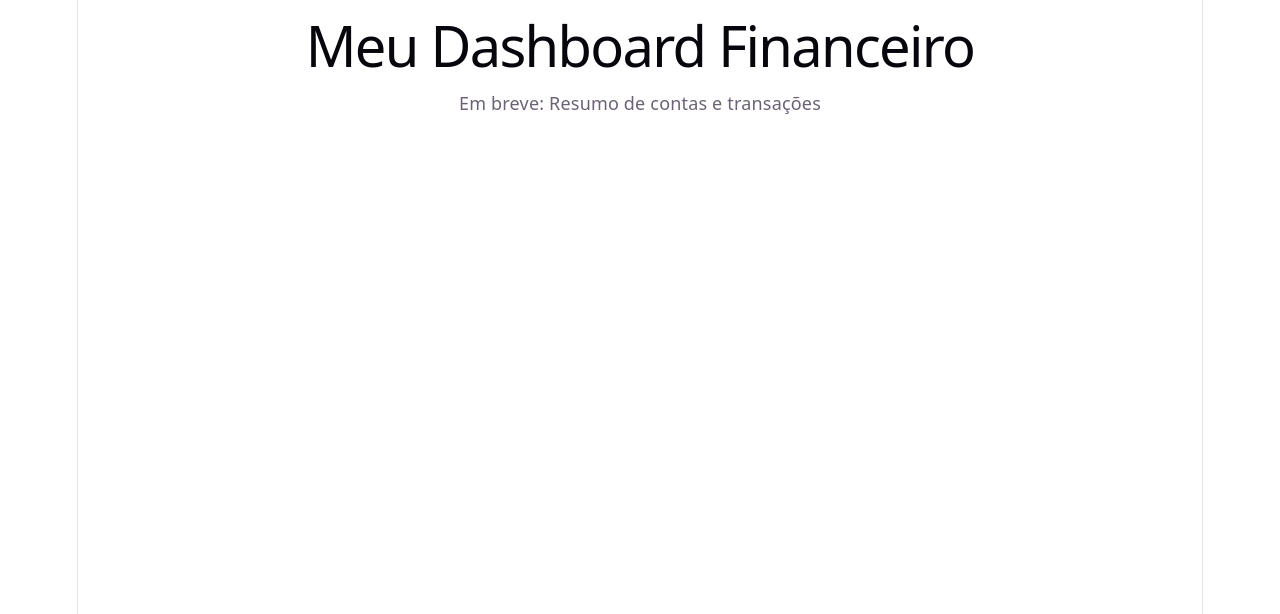
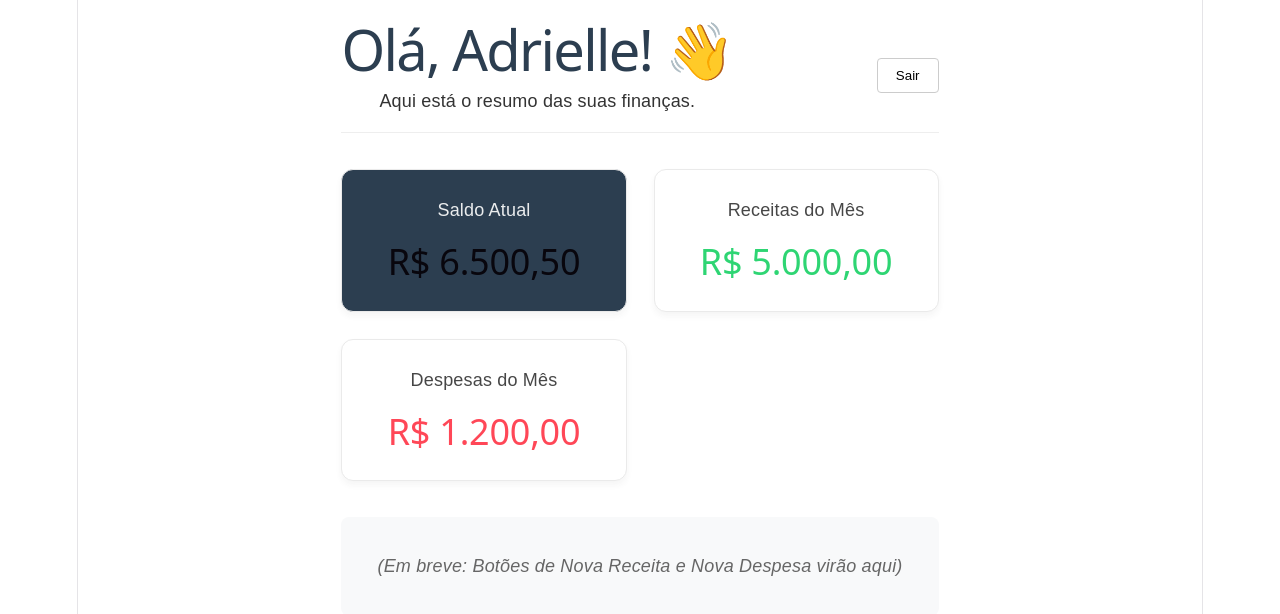
Before and after one commit to adriellealves/front-gerenciador-fin, a Vue app: page / in a window 1280 px wide. Shown: the top 614 px of the page. Built offline with nearby package versions, Linux system fonts and the light colour scheme.

Commit message:
feat: enhance DashboardView with user greeting, financial summary cards, and improved styling

```diff
--- a/src/views/DashboardView.vue
+++ b/src/views/DashboardView.vue
@@ -1,10 +1,136 @@
 <script setup lang="ts">
-// Aqui entrará o painel principal
+import { ref } from 'vue'
+
+// 1. Dados Simulados (Mock Data) - Serão substituídos pela API do Java depois
+const userName = ref('Adrielle')
+const currentBalance = ref(6500.50)
+const monthlyIncome = ref(5000.00)
+const monthlyExpense = ref(1200.00)
+
+// 2. Função Nativa do JS para formatar dinheiro no padrão Brasileiro (R$)
+const formatCurrency = (value: number) => {
+  return new Intl.NumberFormat('pt-BR', {
+    style: 'currency',
+    currency: 'BRL'
+  }).format(value)
+}
 </script>
 
 <template>
-  <div>
-    <h1>Meu Dashboard Financeiro</h1>
-    <p>Em breve: Resumo de contas e transações</p>
+  <div class="dashboard-container">
+    <header class="header">
+      <div>
+        <h1>Olá, {{ userName }}! 👋</h1>
+        <br>
+        <p>Aqui está o resumo das suas finanças.</p>
+      </div>
+      <button class="btn-logout">Sair</button>
+    </header>
+
+    <section class="summary-cards">
+      <div class="card balance-card">
+        <h3>Saldo Atual</h3>
+        <h2 class="amount">{{ formatCurrency(currentBalance) }}</h2>
+      </div>
+
+      <div class="card income-card">
+        <h3>Receitas do Mês</h3>
+        <h2 class="amount income">{{ formatCurrency(monthlyIncome) }}</h2>
+      </div>
+
+      <div class="card expense-card">
+        <h3>Despesas do Mês</h3>
+        <h2 class="amount expense">{{ formatCurrency(monthlyExpense) }}</h2>
+      </div>
+    </section>
+
+    <section class="actions-section">
+      <p><em>(Em breve: Botões de Nova Receita e Nova Despesa virão aqui)</em></p>
+    </section>
   </div>
 </template>
+
+<style scoped>
+/* Estilos para deixar o Dashboard com cara de App Profissional */
+.dashboard-container {
+  max-width: 1000px;
+  margin: 0 auto;
+  padding: 2rem;
+  font-family: sans-serif;
+  color: #333;
+}
+
+.header {
+  display: flex;
+  justify-content: space-between;
+  align-items: center;
+  margin-bottom: 2rem;
+  border-bottom: 1px solid #eee;
+  padding-bottom: 1rem;
+}
+
+.header h1 {
+  margin: 0;
+  color: #2c3e50;
+}
+
+.btn-logout {
+  background: none;
+  border: 1px solid #ccc;
+  padding: 0.5rem 1rem;
+  border-radius: 4px;
+  cursor: pointer;
+  transition: all 0.2s;
+}
+
+.btn-logout:hover {
+  background: #ff4757;
+  color: white;
+  border-color: #ff4757;
+}
+
+/* Usando CSS Grid para colocar os cartões lado a lado */
+.summary-cards {
+  display: grid;
+  grid-template-columns: repeat(auto-fit, minmax(250px, 1fr));
+  gap: 1.5rem;
+  margin-bottom: 2rem;
+}
+
+.card {
+  background: #fff;
+  padding: 1.5rem;
+  border-radius: 12px;
+  box-shadow: 0 4px 6px rgba(58, 58, 58, 0.05);
+  border: 1px solid #eaeaea;
+}
+
+.balance-card {
+  background: #2c3e50;
+  color: white;
+}
+
+.card h3 {
+  margin-top: 0;
+  font-size: 1rem;
+  font-weight: 500;
+  opacity: 0.9;
+}
+
+.amount {
+  margin: 0;
+  font-size: 2rem;
+}
+
+/* Cores específicas para Receita (Verde) e Despesa (Vermelho) */
+.income { color: #2ed573; }
+.expense { color: #ff4757; }
+
+.actions-section {
+  text-align: center;
+  padding: 2rem;
+  background: #f8f9fa;
+  border-radius: 8px;
+  color: #666;
+}
+</style>
```
